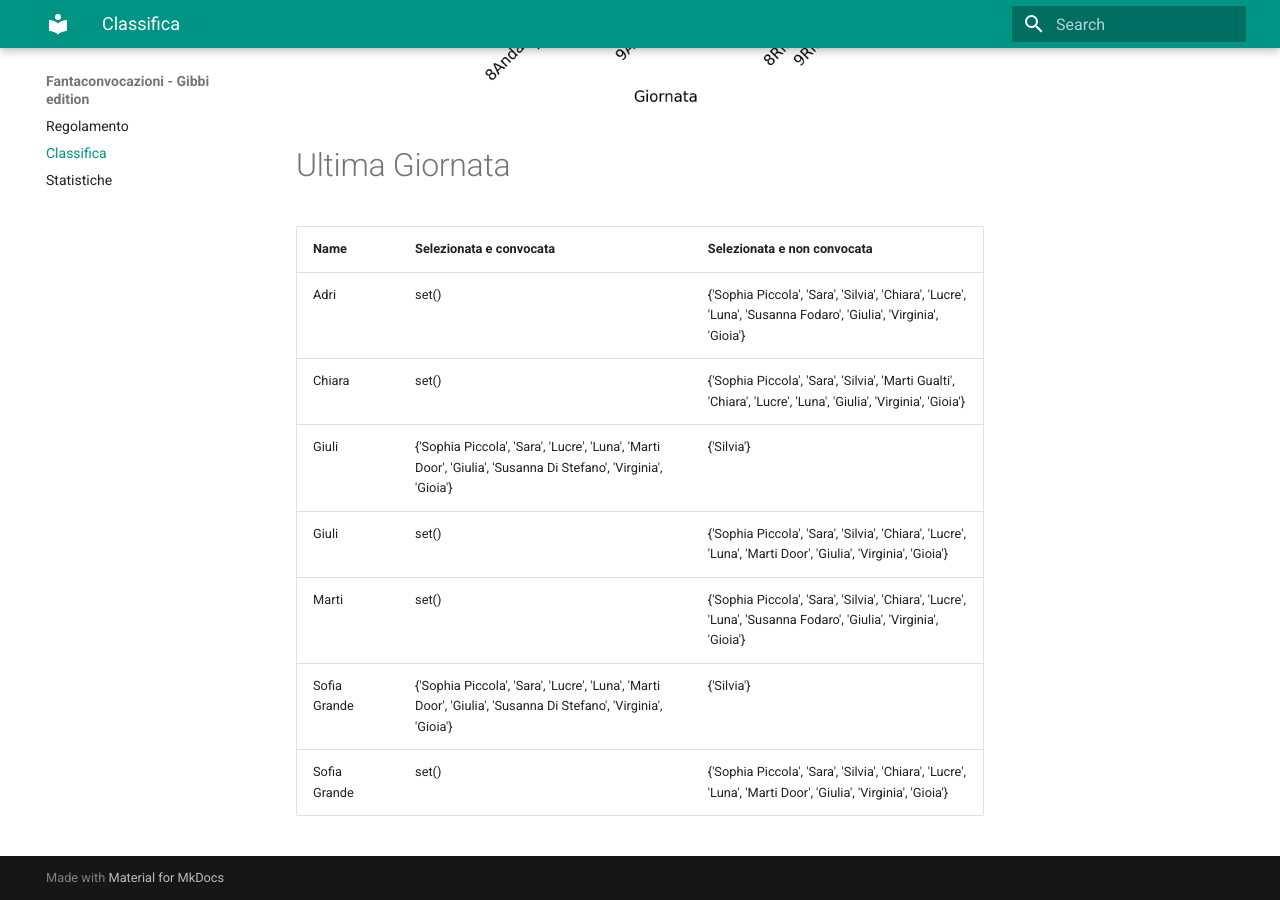
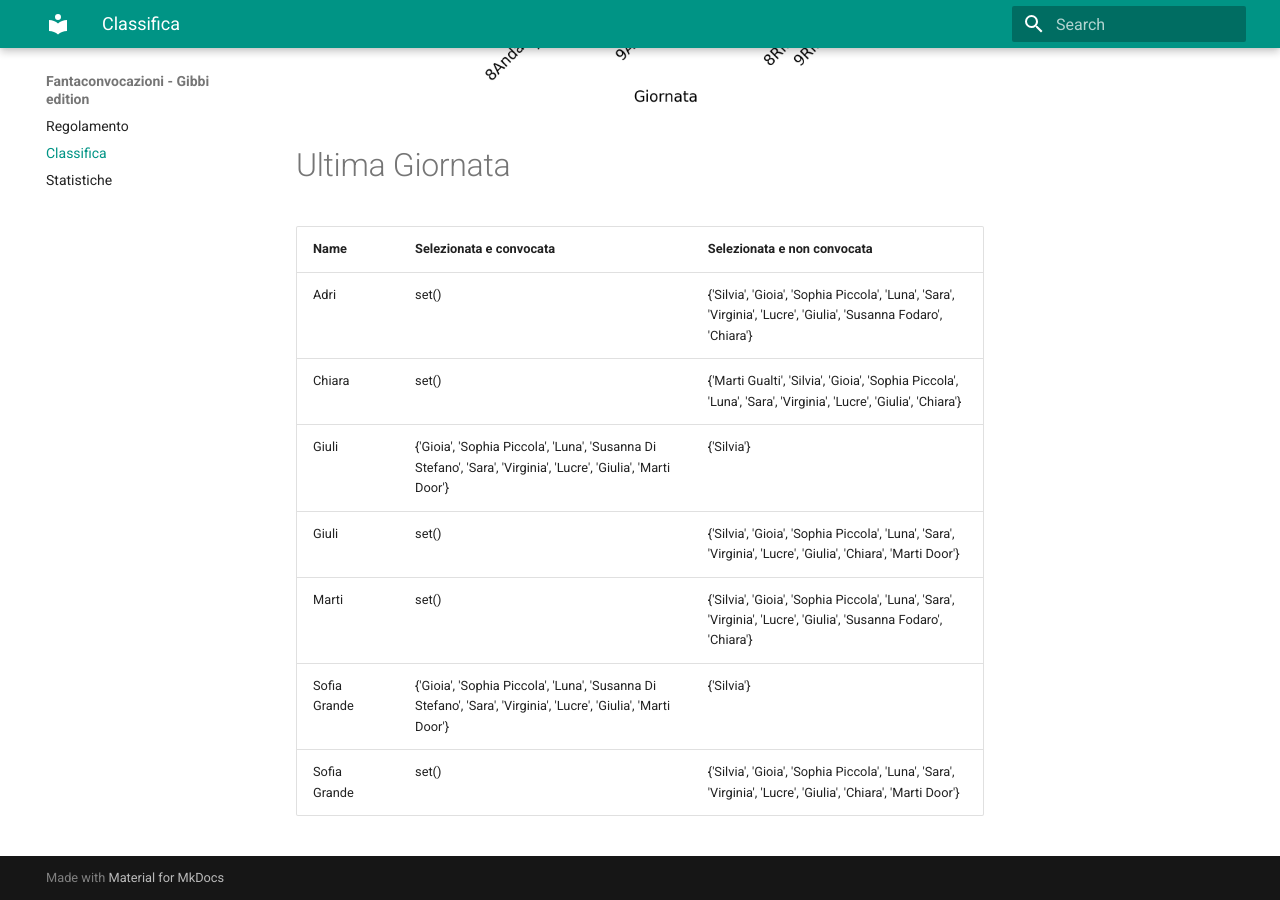
Before and after one commit to martinig94/fantagibbi, an MkDocs documentation site: the page built from docs/Classifica.md, in a window 1280 px wide and 900 px high, scrolled down 1003 px. Built offline with MkDocs 1.6.1 and Material for MkDocs 9.7.7, drawn with Linux system fonts in a browser that asks for light colours.

Commit message:
Auto-update from main.py

```diff
--- a/docs/Classifica.md
+++ b/docs/Classifica.md
@@ -18,11 +18,11 @@
 <!-- START_TABLE CORRECT -->
 | Name         | Selezionata e convocata                                                                                        | Selezionata e non convocata                                                                                      |
 |:-------------|:---------------------------------------------------------------------------------------------------------------|:-----------------------------------------------------------------------------------------------------------------|
-| Adri         | set()                                                                                                          | {'Sophia Piccola', 'Sara', 'Silvia', 'Chiara', 'Lucre', 'Luna', 'Susanna Fodaro', 'Giulia', 'Virginia', 'Gioia'} |
-| Chiara       | set()                                                                                                          | {'Sophia Piccola', 'Sara', 'Silvia', 'Marti Gualti', 'Chiara', 'Lucre', 'Luna', 'Giulia', 'Virginia', 'Gioia'}   |
-| Giuli        | {'Sophia Piccola', 'Sara', 'Lucre', 'Luna', 'Marti Door', 'Giulia', 'Susanna Di Stefano', 'Virginia', 'Gioia'} | {'Silvia'}                                                                                                       |
-| Giuli        | set()                                                                                                          | {'Sophia Piccola', 'Sara', 'Silvia', 'Chiara', 'Lucre', 'Luna', 'Marti Door', 'Giulia', 'Virginia', 'Gioia'}     |
-| Marti        | set()                                                                                                          | {'Sophia Piccola', 'Sara', 'Silvia', 'Chiara', 'Lucre', 'Luna', 'Susanna Fodaro', 'Giulia', 'Virginia', 'Gioia'} |
-| Sofia Grande | {'Sophia Piccola', 'Sara', 'Lucre', 'Luna', 'Marti Door', 'Giulia', 'Susanna Di Stefano', 'Virginia', 'Gioia'} | {'Silvia'}                                                                                                       |
-| Sofia Grande | set()                                                                                                          | {'Sophia Piccola', 'Sara', 'Silvia', 'Chiara', 'Lucre', 'Luna', 'Marti Door', 'Giulia', 'Virginia', 'Gioia'}     |
+| Adri         | set()                                                                                                          | {'Silvia', 'Gioia', 'Sophia Piccola', 'Luna', 'Sara', 'Virginia', 'Lucre', 'Giulia', 'Susanna Fodaro', 'Chiara'} |
+| Chiara       | set()                                                                                                          | {'Marti Gualti', 'Silvia', 'Gioia', 'Sophia Piccola', 'Luna', 'Sara', 'Virginia', 'Lucre', 'Giulia', 'Chiara'}   |
+| Giuli        | {'Gioia', 'Sophia Piccola', 'Luna', 'Susanna Di Stefano', 'Sara', 'Virginia', 'Lucre', 'Giulia', 'Marti Door'} | {'Silvia'}                                                                                                       |
+| Giuli        | set()                                                                                                          | {'Silvia', 'Gioia', 'Sophia Piccola', 'Luna', 'Sara', 'Virginia', 'Lucre', 'Giulia', 'Chiara', 'Marti Door'}     |
+| Marti        | set()                                                                                                          | {'Silvia', 'Gioia', 'Sophia Piccola', 'Luna', 'Sara', 'Virginia', 'Lucre', 'Giulia', 'Susanna Fodaro', 'Chiara'} |
+| Sofia Grande | {'Gioia', 'Sophia Piccola', 'Luna', 'Susanna Di Stefano', 'Sara', 'Virginia', 'Lucre', 'Giulia', 'Marti Door'} | {'Silvia'}                                                                                                       |
+| Sofia Grande | set()                                                                                                          | {'Silvia', 'Gioia', 'Sophia Piccola', 'Luna', 'Sara', 'Virginia', 'Lucre', 'Giulia', 'Chiara', 'Marti Door'}     |
 <!-- END_TABLE CORRECT -->
```
